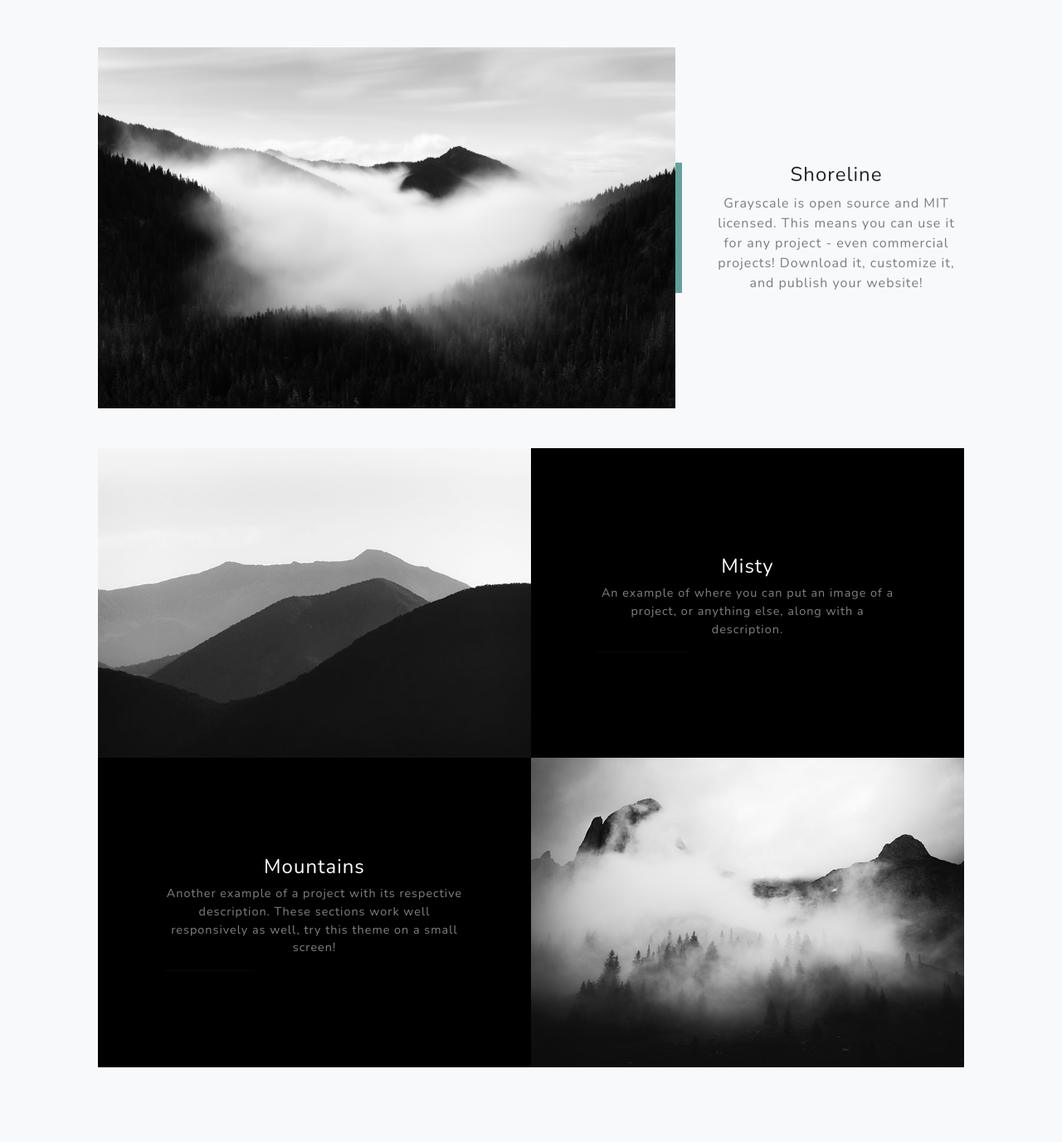
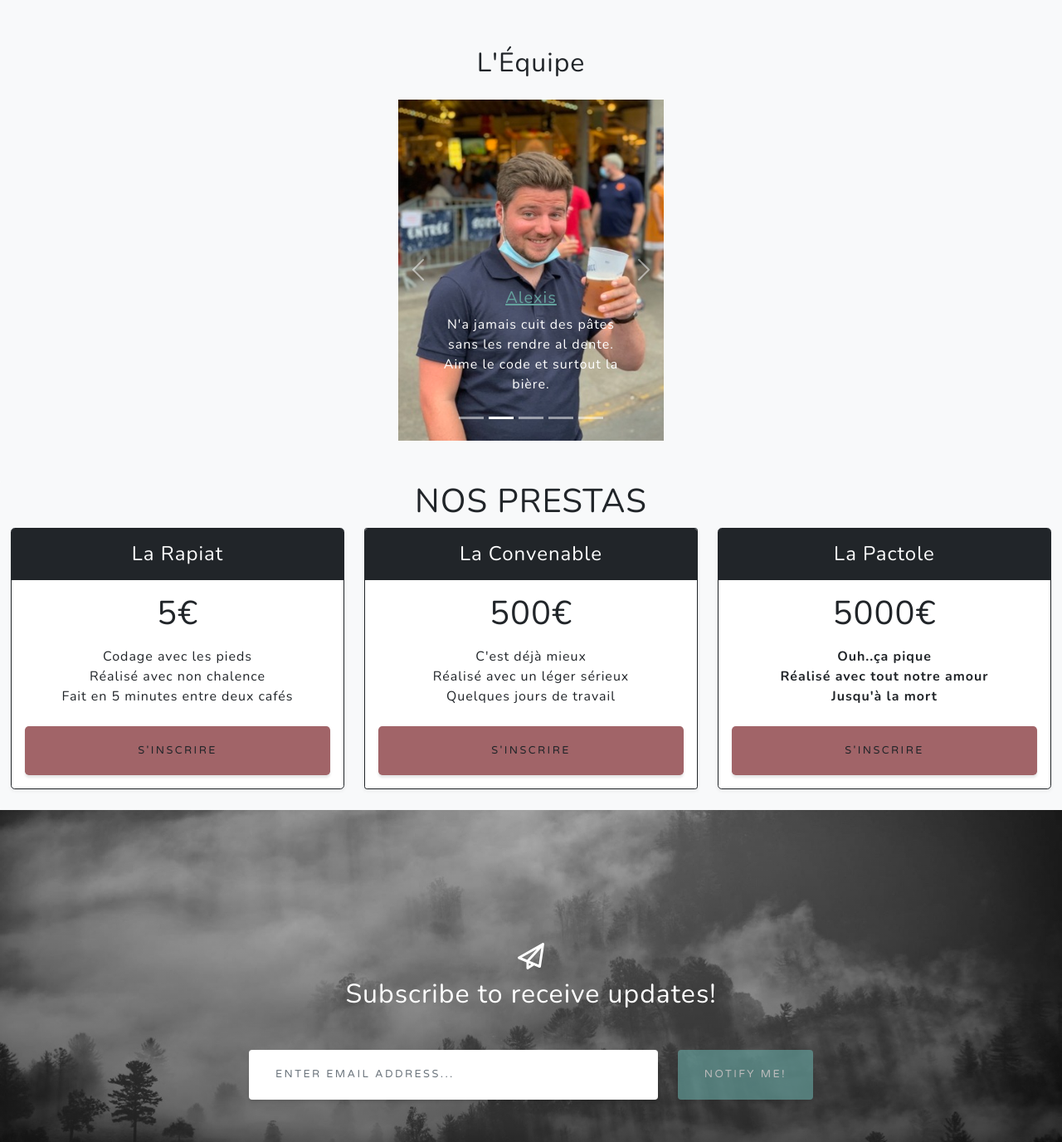
Before and after one commit to r-estrocio/vocal20, a plain HTML site: page index.html in a window 1280 px wide. Shown: the part 1700-3076 px from the top of the page at 83% size. Drawn offline with nearby package versions, Linux system fonts and the light colour scheme.

Commit message:
Update index.html

```diff
--- a/index.html
+++ b/index.html
@@ -112,82 +112,64 @@
     </section>
     <!-- Projects-->
  <section class="projects-section bg-light" id="projects">
-      <div class="container px-4 px-lg-5">
-        <!-- Featured Project Row-->
-        <div class="row gx-0 mb-4 mb-lg-5 align-items-center">
-          <div class="col-xl-8 col-lg-7">
-            <img
-              class="img-fluid mb-3 mb-lg-0"
-              src="assets/img/bg-masthead.jpg"
-              alt="..."
-            />
+            <h2 class="text-center mb-4">L'Équipe</h2>
+            <section class="Team mb-5 mx-auto w-25">
+                <div id="carouselExampleCaptions" class="carousel slide" data-bs-ride="carousel">
+                    <div class="carousel-indicators">
+                      <button type="button" data-bs-target="#carouselExampleCaptions" data-bs-slide-to="0" class="active" aria-current="true" aria-label="Slide 1"></button>
+                      <button type="button" data-bs-target="#carouselExampleCaptions" data-bs-slide-to="1" aria-label="Slide 2"></button>
+                      <button type="button" data-bs-target="#carouselExampleCaptions" data-bs-slide-to="2" aria-label="Slide 3"></button>
+                      <button type="button" data-bs-target="#carouselExampleCaptions" data-bs-slide-to="3" aria-label="Slide 4"></button>
+                      <button type="button" data-bs-target="#carouselExampleCaptions" data-bs-slide-to="4" aria-label="Slide 5"></button>
                     </div>
-          <div class="col-xl-4 col-lg-5">
-            <div class="featured-text text-center text-lg-left">
-              <h4>Shoreline</h4>
-              <p class="text-black-50 mb-0">
-                Grayscale is open source and MIT licensed. This means you can
-                use it for any project - even commercial projects! Download it,
-                customize it, and publish your website!
-              </p>
+                    <div class="carousel-inner">
+                      <div class="carousel-item active">
+                        <img src="./assets/img/Julien.jpg" class="d-block w-100" alt="...">
+                        <div class="carousel-caption d-none d-md-block">
+                          <h5><a href="https://www.linkedin.com/in/julien-armagnac-ab16176a/">Julien</a></h5>
+                          <p>Apprenti codeur qui aime prendre de la hauteur... Aime le codage, la montagne, la nature... et les biscuits !</p>
+                        </div>
+                      </div>
+                      <div class="carousel-item">
+                        <img src="./assets/img/Alexis.jpg" class="d-block w-100" alt="...">
+                        <div class="carousel-caption d-none d-md-block">
+                          <h5><a href="https://www.linkedin.com/in/alexis-fourthies/">Alexis</a></h5>
+                          <p>N'a jamais cuit des pâtes sans les rendre al dente. Aime le code et surtout la bière.</p>
+                        </div>
+                      </div>
+                      <div class="carousel-item">
+                        <img src="./assets/img/Raquel2.jpg" class="d-block w-100" alt="...">
+                        <div class="carousel-caption d-none d-md-block">
+                          <h5><a href="https://www.linkedin.com/in/raquel-estr%C3%B3cio-214b987/">Raquel</a></h5>
+                          <p>Nouvelle aventurière dans l'univers du code. Attachez vos ceintures, c'est parti !</p>
+                        </div>
+                      </div>
+                      <div class="carousel-item">
+                        <img src="./assets/img/Robin2.jpg" class="d-block w-100" alt="...">
+                        <div class="carousel-caption d-none d-md-block">
+                          <h5>Robin</h5>
+                          <p>Le <a href="https://www.tf1.fr/tf1/ninja-warrior/videos/pas-vu-a-la-tv-robin-poisat-va-t-il-battre-le-chrono-32825612.html">ninja</a> du html, le codeur furtif ! Spécialité : La balise paragraphe.</p>
+                        </div>
+                      </div>
+                      <div class="carousel-item">
+                        <img src="./assets/img/Cyrille2.jpg" class="d-block w-100" alt="...">
+                        <div class="carousel-caption d-none d-md-block">
+                          <h5><a href="www.linkedin.com/in/cyrille-le-goic">Cyrille</a></h5>
+                          <p>Le spécialiste du a-href qui met à mal vos Urls. Passionné de Jeux-Vidéo et de Photographie.</p>
                         </div>
                       </div>
                     </div>
-        <!-- Project One Row-->
-        <div class="row gx-0 mb-5 mb-lg-0 justify-content-center">
-          <div class="col-lg-6">
-            <img
-              class="img-fluid"
-              src="assets/img/demo-image-01.jpg"
-              alt="..."
-            />
-          </div>
-          <div class="col-lg-6">
-            <div class="bg-black text-center h-100 project">
-              <div class="d-flex h-100">
-                <div
-                  class="project-text w-100 my-auto text-center text-lg-left"
-                >
-                  <h4 class="text-white">Misty</h4>
-                  <p class="mb-0 text-white-50">
-                    An example of where you can put an image of a project, or
-                    anything else, along with a description.
-                  </p>
-                  <hr class="d-none d-lg-block mb-0 ms-0" />
-                </div>
-              </div>
-            </div>
-          </div>
-        </div>
-        <!-- Project Two Row-->
-        <div class="row gx-0 justify-content-center">
-          <div class="col-lg-6">
-            <img
-              class="img-fluid"
-              src="assets/img/demo-image-02.jpg"
-              alt="..."
-            />
-          </div>
-          <div class="col-lg-6 order-lg-first">
-            <div class="bg-black text-center h-100 project">
-              <div class="d-flex h-100">
-                <div
-                  class="project-text w-100 my-auto text-center text-lg-right"
-                >
-                  <h4 class="text-white">Mountains</h4>
-                  <p class="mb-0 text-white-50">
-                    Another example of a project with its respective
-                    description. These sections work well responsively as well,
-                    try this theme on a small screen!
-                  </p>
-                  <hr class="d-none d-lg-block mb-0 me-0" />
-                </div>
-              </div>
-            </div>
-          </div>
-        </div>
+                    <button class="carousel-control-prev" type="button" data-bs-target="#carouselExampleCaptions" data-bs-slide="prev">
+                      <span class="carousel-control-prev-icon" aria-hidden="true"></span>
+                      <span class="visually-hidden">Previous</span>
+                    </button>
+                    <button class="carousel-control-next" type="button" data-bs-target="#carouselExampleCaptions" data-bs-slide="next">
+                      <span class="carousel-control-next-icon" aria-hidden="true"></span>
+                      <span class="visually-hidden">Next</span>
+                    </button>
                   </div>
                 </section>
+
 
     <!--Cyrille Robin : Mise en place du bloc 'PRESTAS'-->
     <section class="prix" text-align="center">
```
Lines whose indentation alone changed are shown as unchanged.
